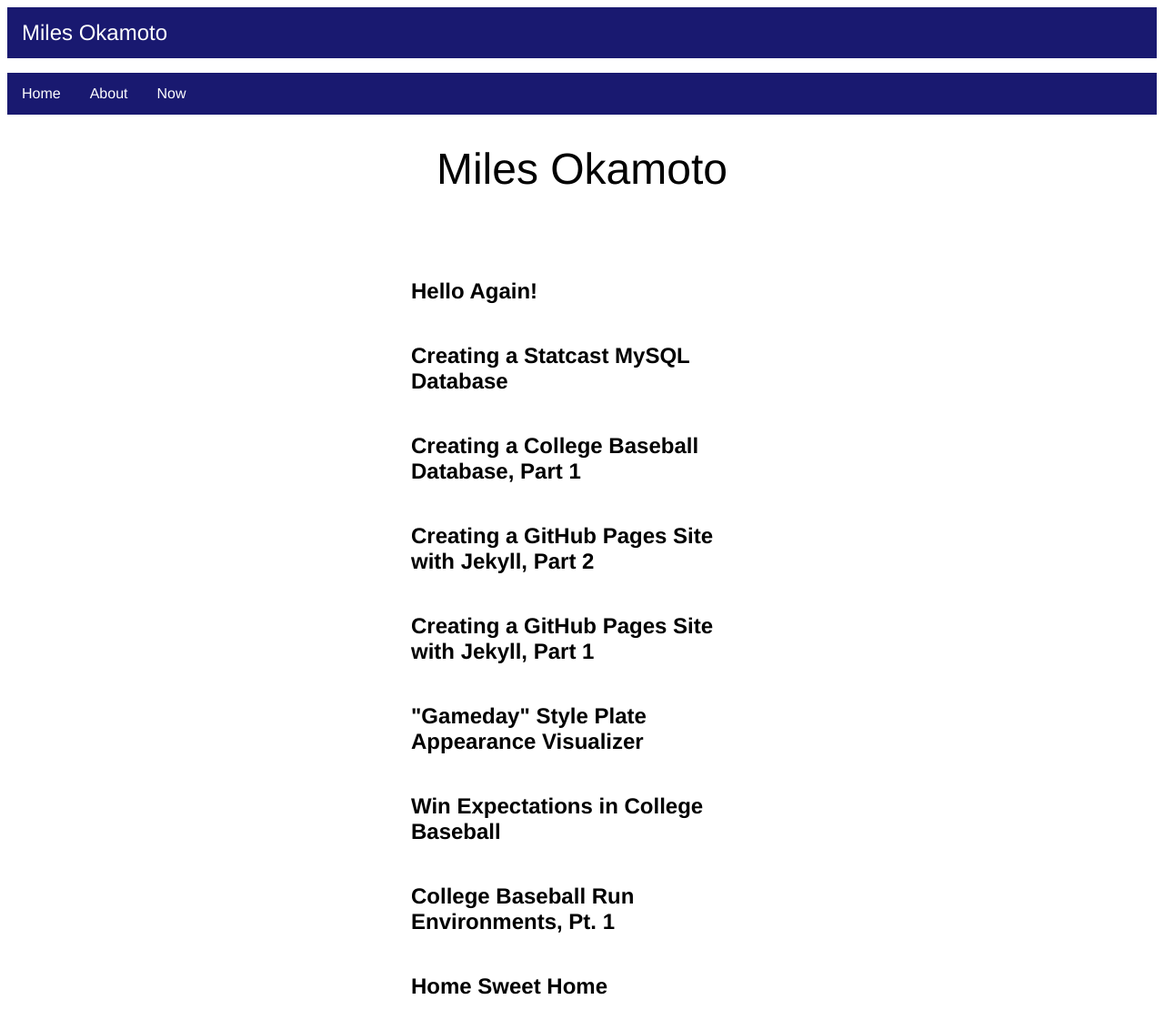
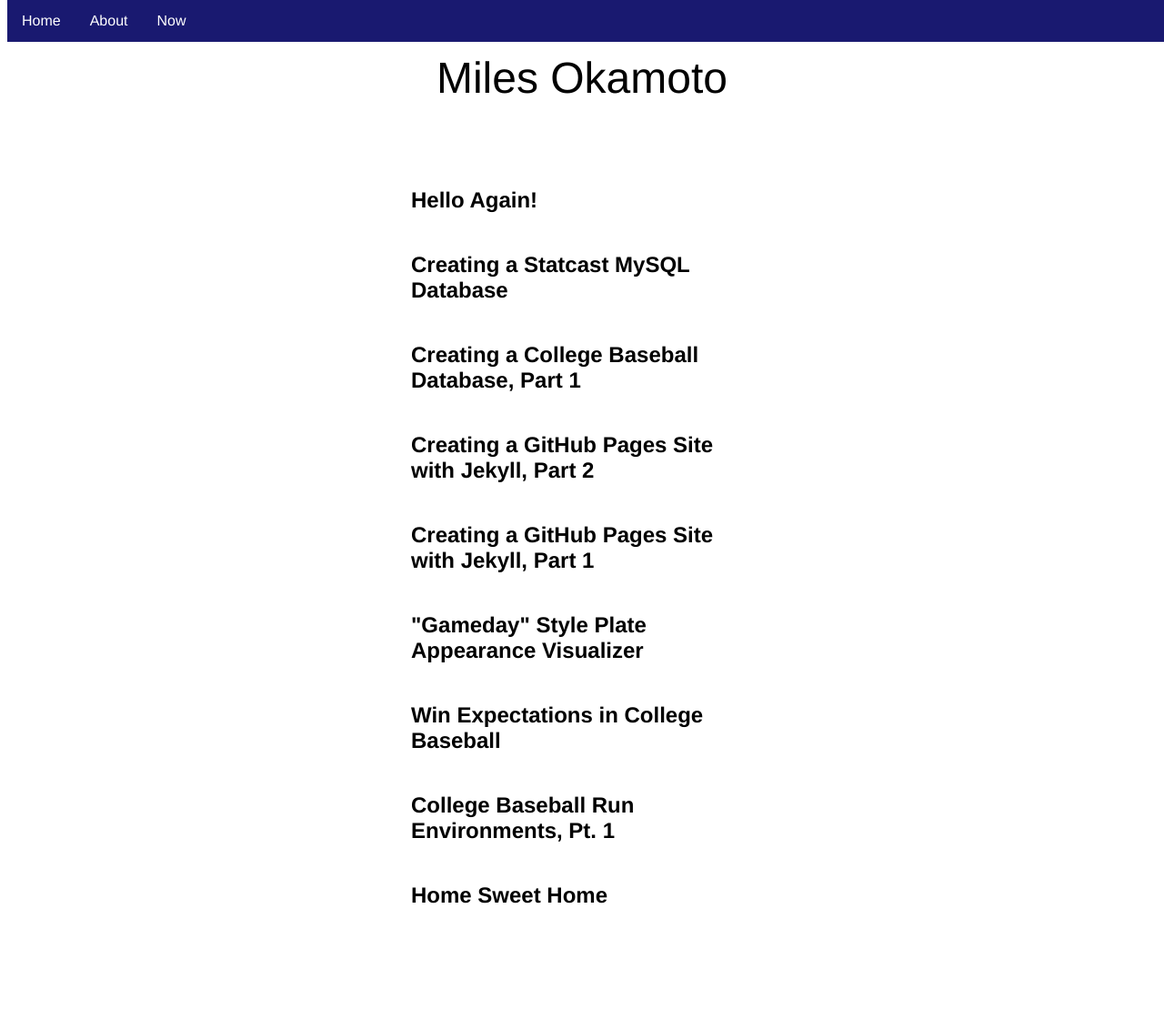
Before and after one commit to milesok/milesok.github.io, a Jekyll site: the page built from index.md, in a window 1280 px wide and 1143 px high. Shown: the top 1132 px of the window at 91% size. Built offline with Jekyll 4.4.1, drawn with Linux system fonts in a browser that asks for light colours.

Commit message:
Update main.scss
fix navbar to top of page

```diff
--- a/_sass/main.scss
+++ b/_sass/main.scss
@@ -11,25 +11,12 @@ h1 {
   color: $primary-color;
 }
 nav {
-  .home-link {
+  ul {
+    position: fixed;
+    list-style-type: none;
+    top: 0;
+    width: 100%;
     margin: 0;
-    padding: 0;
-    overflow:hidden;
-    background-color: $nav-background;
-    a{
-      color: $nav-link;
-      display: block;
-      padding: 14px 16px;
-      font-size: 150%;
-      text-decoration: none;
-      &:hover {
-        background-color: steelblue;
-      }
-    }
-  }
-  ul {
-    list-style-type: none;
-    margin-right: 0;
     padding: 0;
     overflow:hidden;
     background-color: $nav-background;
```
